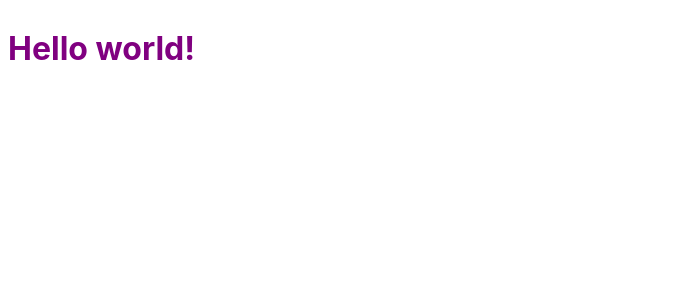
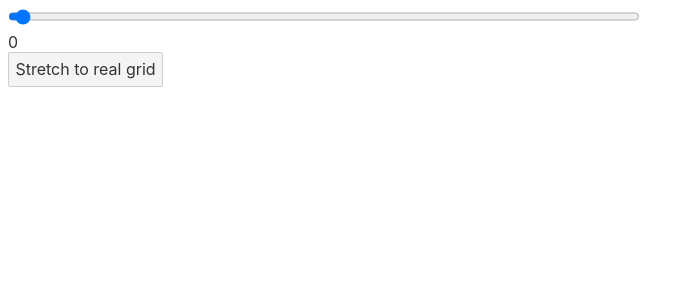
Before and after one commit to mikemoraned/vec2vec, a Svelte app in the folder serve/src/www/svelte/: page / in a window 1280 px wide. Shown: the top 300 px of the page, without its empty margins (0-694 px from the left). Built offline with nearby package versions, Linux system fonts and the light colour scheme.

Commit message:
add grid strength control, in main file

```diff
--- a/serve/src/www/svelte/public/index.html
+++ b/serve/src/www/svelte/public/index.html
@@ -1,18 +1,17 @@
-<!doctype html>
+<!DOCTYPE html>
 <html>
-<head>
-	<meta charset='utf8'>
-	<meta name='viewport' content='width=device-width'>
+  <head>
+    <meta charset="utf8" />
+    <meta name="viewport" content="width=device-width" />
 
-	<title>Svelte app</title>
+    <title>Vec 2 Vec</title>
 
-	<link rel='icon' type='image/png' href='/favicon.png'>
-	<link rel='stylesheet' href='/global.css'>
-	<link rel='stylesheet' href='/bundle.css'>
+    <link rel="icon" type="image/png" href="/favicon.png" />
+    <link rel="stylesheet" href="/global.css" />
+    <link rel="stylesheet" href="/bundle.css" />
 
-	<script defer src='/bundle.js'></script>
-</head>
+    <script defer src="/bundle.js"></script>
+  </head>
 
-<body>
-</body>
+  <body></body>
 </html>
--- a/serve/src/www/svelte/src/App.svelte
+++ b/serve/src/www/svelte/src/App.svelte
@@ -1,11 +1,25 @@
 <script>
-	export let name;
+  export let strength;
+
+  $: console.log("strength", strength);
+
+  function stretchToGrid() {
+    strength = 1.0;
+  }
 </script>
 
 <style>
-	h1 {
-		color: purple;
-	}
+
 </style>
 
-<h1>Hello {name}!</h1>
+<input
+  id="strength"
+  type="range"
+  min="0.0"
+  max="1.0"
+  step="0.01"
+  bind:value={strength}
+  style="width: 50%" />
+<label for="strength">{strength}</label>
+
+<button on:click={stretchToGrid}>Stretch to real grid</button>
--- a/serve/src/www/svelte/src/main.js
+++ b/serve/src/www/svelte/src/main.js
@@ -1,10 +1,10 @@
-import App from './App.svelte';
+import App from "./App.svelte";
 
 const app = new App({
-	target: document.body,
-	props: {
-		name: 'world'
-	}
+  target: document.body,
+  props: {
+    strength: 0.0
+  }
 });
 
 export default app;
```
